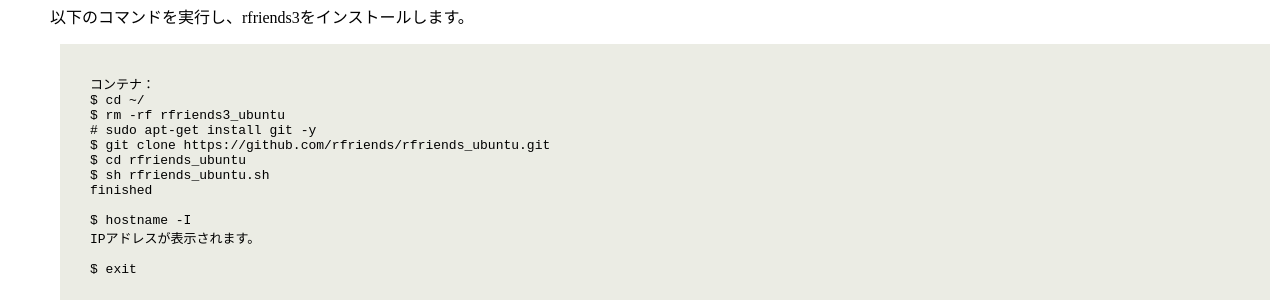
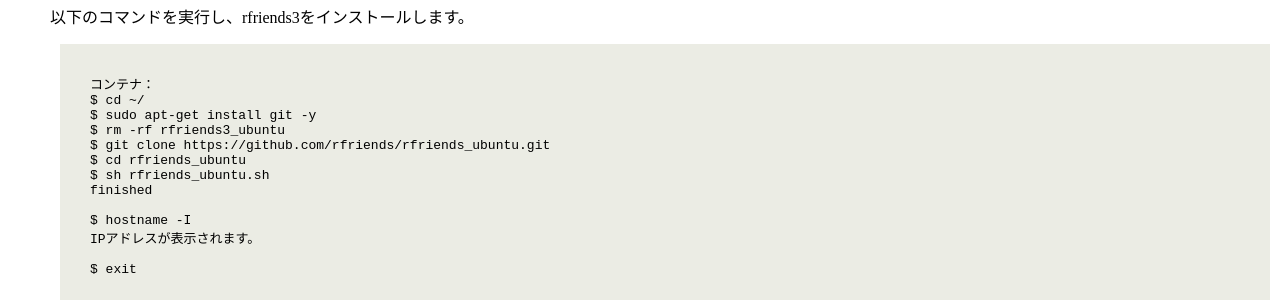
Before and after one commit to rfriends/rfriends, a Jekyll site: the page built from distro/lxd.md, in a window 1280 px wide and 900 px high, scrolled down 1407 px. Shown: the part 182-482 px from the top of the window. Built offline with Jekyll 4.4.1, drawn with Linux system fonts in a browser that asks for light colours; our own code applies the rules of GitHub Pages for plain Markdown files; Markdown is read by kramdown in place of the engine named in the settings.

Commit message:
Update lxd.md

````diff
--- a/distro/lxd.md
+++ b/distro/lxd.md
@@ -67,8 +67,8 @@ $ sudo lxc exec rfriends3 -- su radio
 ```
 コンテナ：
 $ cd ~/
+$ sudo apt-get install git -y
 $ rm -rf rfriends3_ubuntu
-# sudo apt-get install git -y
 $ git clone https://github.com/rfriends/rfriends_ubuntu.git
 $ cd rfriends_ubuntu
 $ sh rfriends_ubuntu.sh
````
